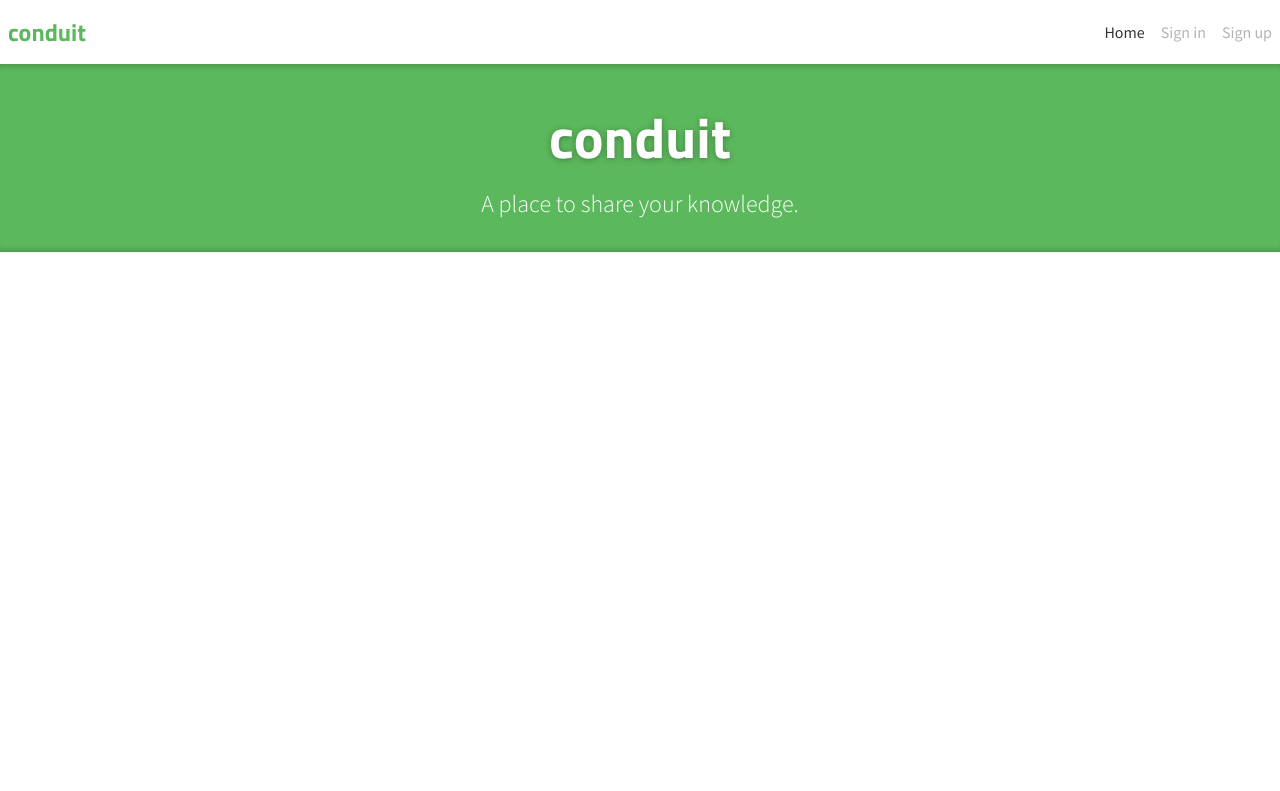
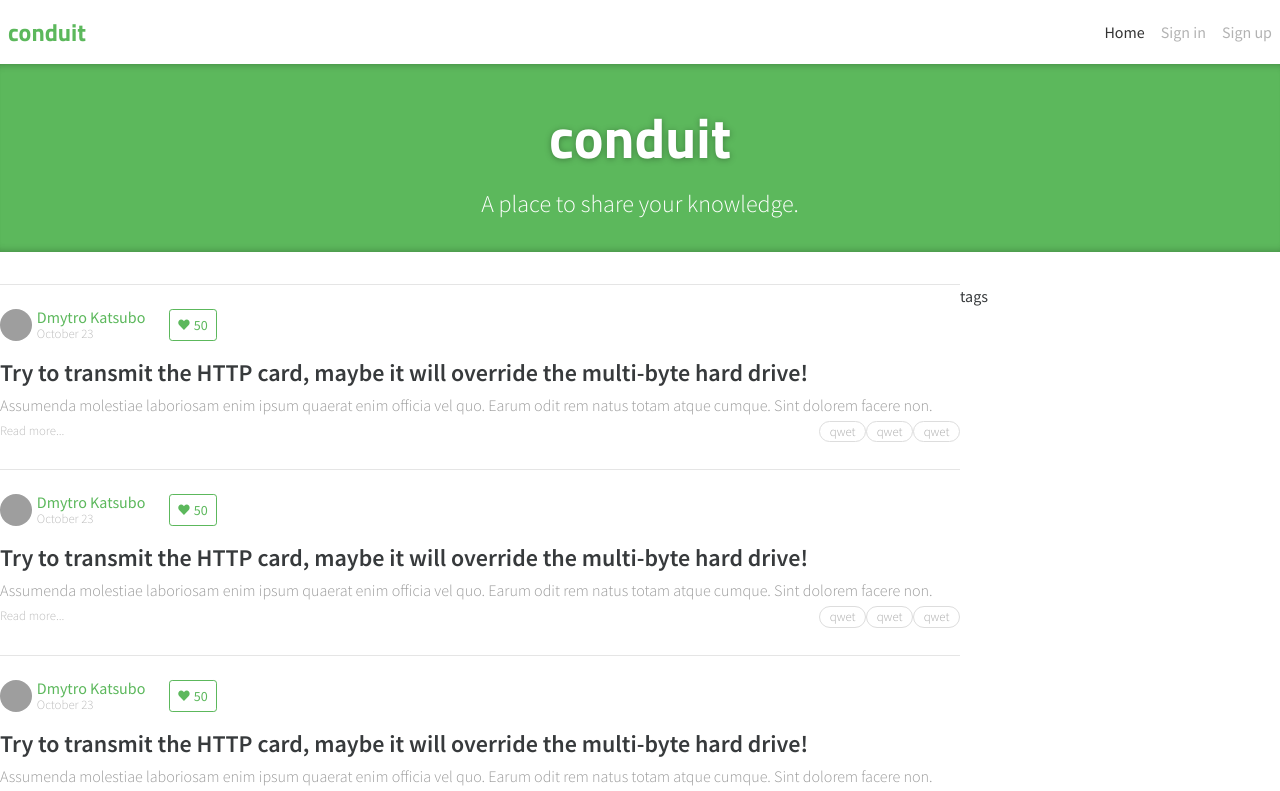
Before and after one commit to KatsuboDmytro/conduit, a React (Create React App) app: page / in a window 1280 px wide. Shown: the top 791 px of the page. Built offline with nearby package versions, Linux system fonts and the light colour scheme; grey boxes are pictures that could not be loaded; a web font is replaced by a local one.

Commit message:
article was created

```diff
--- a/public/index.html
+++ b/public/index.html
@@ -19,17 +19,6 @@
     <title>React App</title>
   </head>
   <body>
-    <noscript>You need to enable JavaScript to run this app.</noscript>
     <div id="root"></div>
-    <!--
-      This HTML file is a template.
-      If you open it directly in the browser, you will see an empty page.
-
-      You can add webfonts, meta tags, or analytics to this file.
-      The build step will place the bundled scripts into the <body> tag.
-
-      To begin the development, run `npm start` or `yarn start`.
-      To create a production bundle, use `npm run build` or `yarn build`.
-    -->
   </body>
 </html>
--- a/src/App.tsx
+++ b/src/App.tsx
@@ -1,5 +1,6 @@
 import { FC } from 'react';
 import { Banner, Header } from './common/components';
+import { Feed } from './modules/feed/components';
 
 interface AppProps {}
 
@@ -8,6 +9,7 @@ export const App: FC<AppProps> = () => {
     <>
       <Header />
       <Banner />
+      <Feed />
     </>
   );
 }
--- a/src/common/components/banner/banner.component.tsx
+++ b/src/common/components/banner/banner.component.tsx
@@ -1,5 +1,6 @@
 import { FC } from 'react';
 import { Container } from '../index';
+
 interface BannerProps {}
 
 export const Banner: FC<BannerProps> = () => {
--- a/src/common/components/header/header.component.tsx
+++ b/src/common/components/header/header.component.tsx
@@ -7,7 +7,7 @@ interface HeaderProps {}
 
 export const Header: FC<HeaderProps> = () => {
   const navLinkClasses = ({ isActive }: { isActive: boolean }) =>
-    clsx('py-navItem', {
+    clsx('py-navItem hover:text-black/60 hover:no-underline', {
     'text-black/30': !isActive,
     'text-black/80': isActive
   });
--- /dev/null
+++ b/src/modules/feed/components/article-list/article-list.component.tsx
@@ -0,0 +1,17 @@
+import { FC } from 'react';
+import { Article } from '../index';
+import { Container } from '../../../../common/components';
+
+interface ArticleListProps {}
+
+export const ArticleList: FC<ArticleListProps> = () => {
+  return (
+    <div className='w-3/4'>
+      <Article />
+      <Article />
+      <Article />
+      <Article />
+      <Article />
+    </div>
+  )
+}
--- /dev/null
+++ b/src/modules/feed/components/article/article.component.tsx
@@ -0,0 +1,40 @@
+import { FC } from 'react';
+import { Link } from 'react-router-dom'
+import { FavouriteButton, TagList } from '../index';
+
+interface ArticleProps {}
+
+export const Article: FC<ArticleProps> = () => {
+  return (
+    <article>
+      <div className="border-t border-black/10 py-6">
+        <div className="mb-4 font-light flex">
+          <Link to={'/@dmytro'}>
+            <img src="https://api.realworld.io/images/demo-avatar.png" alt="dmytro avatar"
+            className='inline-block h-8 w-8 rounded-full' />
+          </Link>
+          <div className='mr-6 ml-0.3 inline-block leading-4 inline-flex flex-col'>
+            <Link to={'/@dmytro'} className='font-medium '>
+              Dmytro Katsubo
+            </Link>
+            <span className='text-conduit-gray text-date'>October 23</span>
+          </div>
+          <FavouriteButton />
+        </div>
+
+        <Link to={"/article/qwert"} className='hover:no-underline'>
+          <h1 className='mb-1 font-semibold text-2xl text-conduit-darkestGray'>
+            Try to transmit the HTTP card, maybe it will override the multi-byte hard drive!
+          </h1>
+          <p className='text-conduit-darkenGray font-light mb-1'>
+            Assumenda molestiae laboriosam enim ipsum quaerat enim officia vel quo. Earum odit rem natus totam atque cumque. Sint dolorem facere non.
+          </p>
+          <div className="flex justify-between">
+            <span className='text-conduit-gray text-date font-light'>Read more...</span>
+            <TagList />
+          </div>
+        </Link>
+      </div>
+    </article>
+  )
+}
--- /dev/null
+++ b/src/modules/feed/components/favourite-button/favourite-button.component.tsx
@@ -0,0 +1,14 @@
+import { FC } from 'react';
+
+interface FavouriteButtonProps {}
+
+export const FavouriteButton: FC<FavouriteButtonProps> = () => {
+  return (
+    <button className='text-conduit-green border-conduit-green text-center align-middle cursor-pointer
+    border rounded-buttonSm py-1 px-2 text-sm hover:text-white hover:bg-conduit-green
+    focus:bg-conduit-darkGreen focus:text-white'>
+      <i className="ion-heart" />
+      <span className='ml-1 font-normal '>50</span>
+    </button>
+  )
+}
--- /dev/null
+++ b/src/modules/feed/components/feed/feed.component.tsx
@@ -0,0 +1,14 @@
+import { FC } from 'react';
+import { ArticleList } from '../index';
+import { Container } from '../../../../common/components';
+
+interface FeedProps {}
+
+export const Feed: FC<FeedProps> = () => {
+  return (
+    <div className='flex'>
+      <ArticleList />
+      <div className='w-1/4'>tags</div>
+    </div>
+  )
+}
--- /dev/null
+++ b/src/modules/feed/components/index.ts
@@ -0,0 +1,7 @@
+import { Article } from './article/article.component';
+import { FavouriteButton } from './favourite-button/favourite-button.component';
+import { TagList } from './tag-list/tag-list.component';
+import { ArticleList } from './article-list/article-list.component';
+import { Feed } from './feed/feed.component';
+
+export { Article, TagList, FavouriteButton, Feed, ArticleList }
--- /dev/null
+++ b/src/modules/feed/components/tag-list/tag-list.component.tsx
@@ -0,0 +1,13 @@
+import { FC } from 'react';
+
+interface TagListProps {}
+
+export const TagList: FC<TagListProps> = () => {
+  return (
+    <ul className='flex'>
+      <li className='font-light text-date border border-conduit-lightenGray text-conduit-tag mb-0.2 px-tag rounded-tag'>qwet</li>
+      <li className='font-light text-date border border-conduit-lightenGray text-conduit-tag mb-0.2 px-tag rounded-tag'>qwet</li>
+      <li className='font-light text-date border border-conduit-lightenGray text-conduit-tag mb-0.2 px-tag rounded-tag'>qwet</li>
+    </ul>
+  )
+}
--- a/tailwind.config.js
+++ b/tailwind.config.js
@@ -27,6 +27,11 @@ module.exports = {
           },
           green: '#5CB85C',
           darkGreen: '#3d8b3d',
+          tag: '#aaa',
+          gray: '#bbb',
+          darkestGray: '#373a3c',
+          darkenGray: '#999',
+          lightenGray:'#ddd',
           red: '#B85C5C',
         },
       },
```
